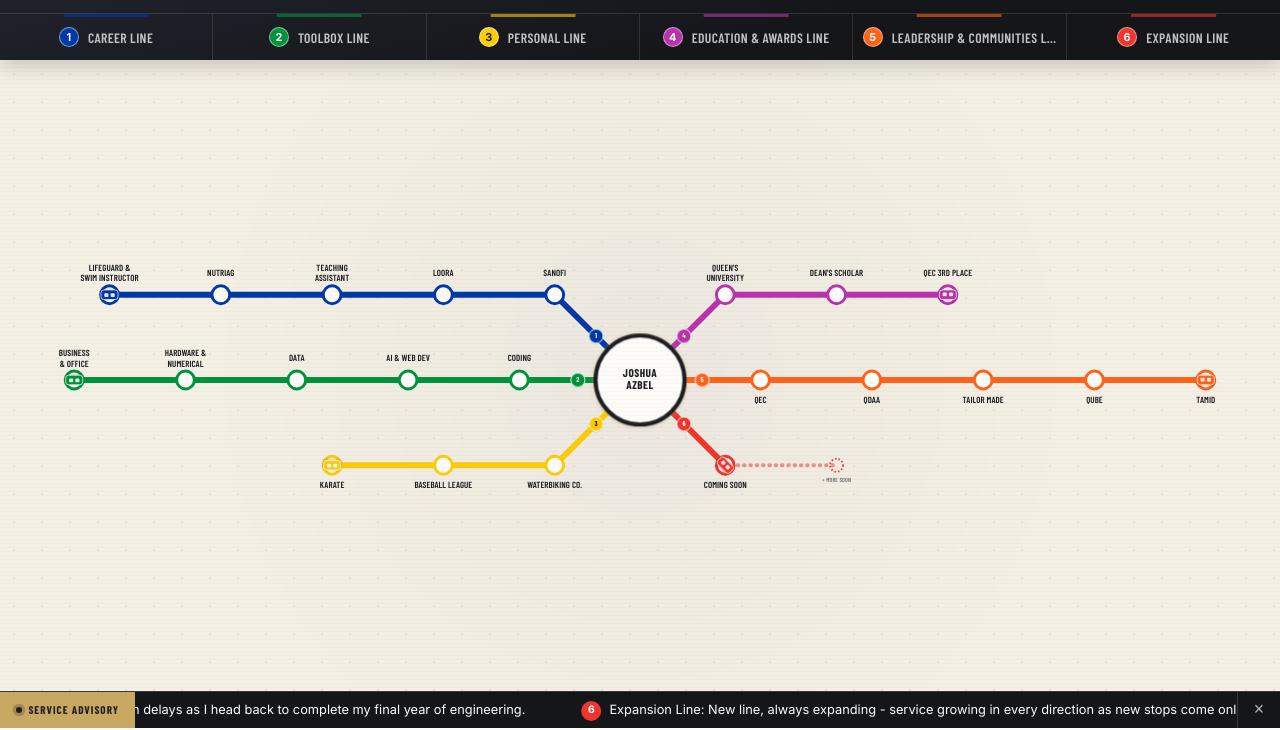
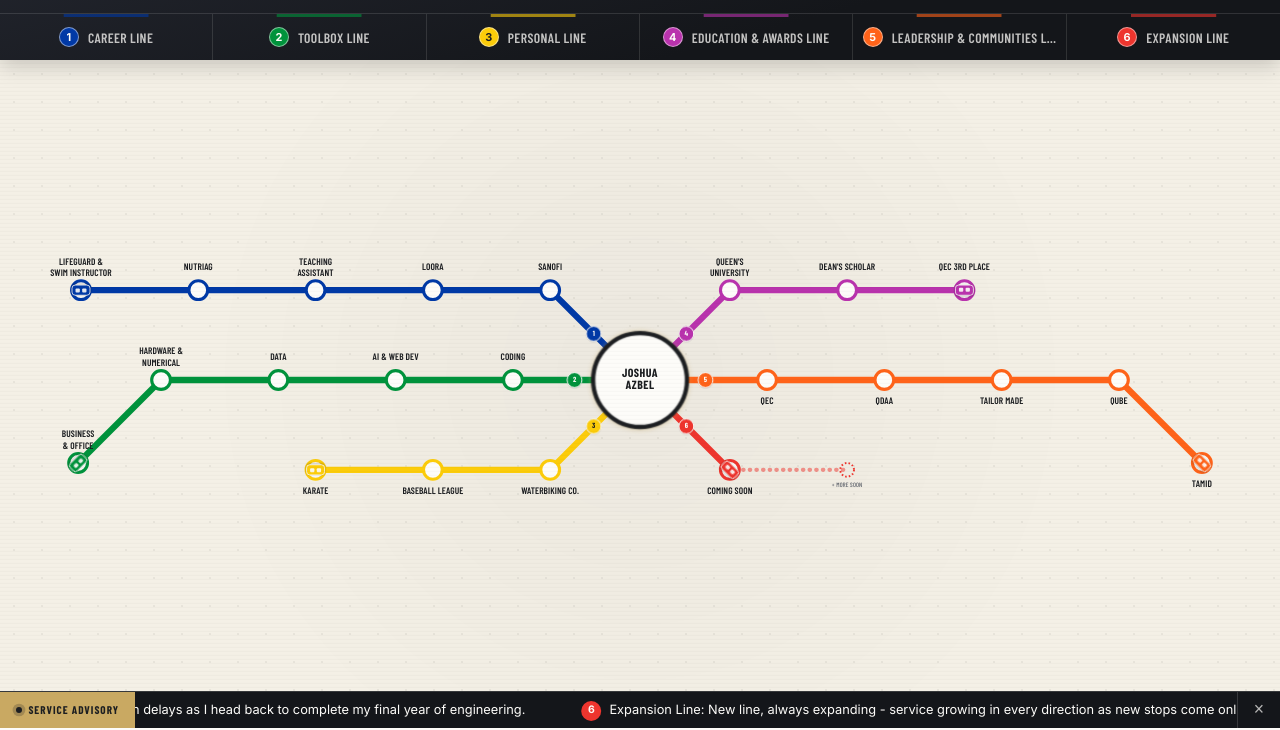
Before and after one commit to joshbaseball96/Personal-Website, a plain HTML site: page practice/index.html in a window 1280 px wide. Shown: the part 72-802 px from the top of the page. Drawn offline with nearby package versions, Linux system fonts and the light colour scheme; a web font is replaced by a local one.

Commit message:
Curve the last station of the Toolbox and Leadership lines downward
Tightens the map's overall footprint so it's less stretched wide and more zoomed in.

```diff
--- a/practice/index.html
+++ b/practice/index.html
@@ -25,7 +25,7 @@
   <main>
     <div class="map-shell">
       <div class="map-scroll" id="mapScroll">
-        <svg id="subwayMap" viewBox="0 0 6900 1400" xmlns="http://www.w3.org/2000/svg" aria-label="Subway map of Joshua Azbel's life"></svg>
+        <svg id="subwayMap" viewBox="176 0 6548 1400" xmlns="http://www.w3.org/2000/svg" aria-label="Subway map of Joshua Azbel's life"></svg>
       </div>
       <div class="map-scanlines" aria-hidden="true"></div>
     </div>
--- a/practice/script.js
+++ b/practice/script.js
@@ -69,6 +69,7 @@
     blurb: "The languages, tools, and skills I work with.",
     color: "#00933C",
     layout: { side: -1, vert: 0, labelDir: -1 }, // straight left (middle tier)
+    bendLast: true, // curve the final station down and in, instead of running it all the way out
     stations: [
       { name: "Coding", desc: "Python, C, C++, Java, JavaScript, and HTML - core languages across systems, web, and general-purpose programming." },
       { name: "AI & Web Dev", desc: "Applied AI/ML work, including an internal tool that converts natural language queries into SQL, plus building interactive front-ends with React." },
@@ -157,6 +158,7 @@
     blurb: "Groups and communities I've led or been part of.",
     color: "#FF6319",
     layout: { side: 1, vert: 0, labelDir: 1 }, // straight right (middle tier)
+    bendLast: true, // curve the final station down and in, instead of running it all the way out
     stations: [
       {
         name: "QEC",
@@ -247,6 +249,16 @@
         y: CENTER.y + layout.vert * DIAG_DIST * DIAG,
       };
   if (index === 0) return elbow;
+
+  // Lines flagged bendLast curve their final station down and in on a 45°
+  // diagonal (like the hub elbow, mirrored) instead of running it straight
+  // out — keeps the map from stretching so wide.
+  const last = line.stations.length - 1;
+  if (line.bendLast && index === last) {
+    const prev = { x: elbow.x + layout.side * (index - 1) * STEP, y: elbow.y };
+    return { x: prev.x + layout.side * STEP * DIAG, y: prev.y + STEP * DIAG };
+  }
+
   return { x: elbow.x + layout.side * index * STEP, y: elbow.y };
 }
 
```
